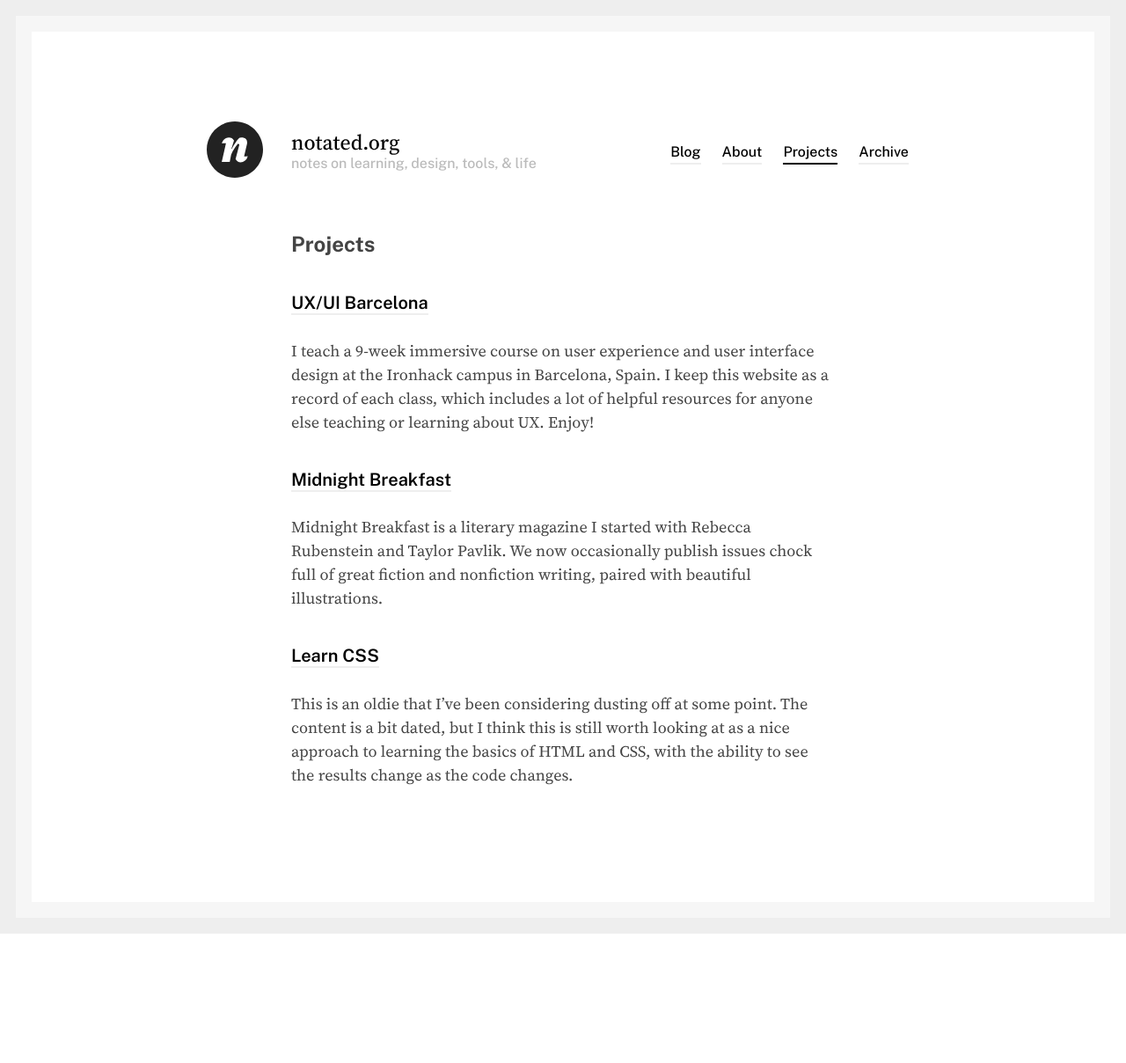
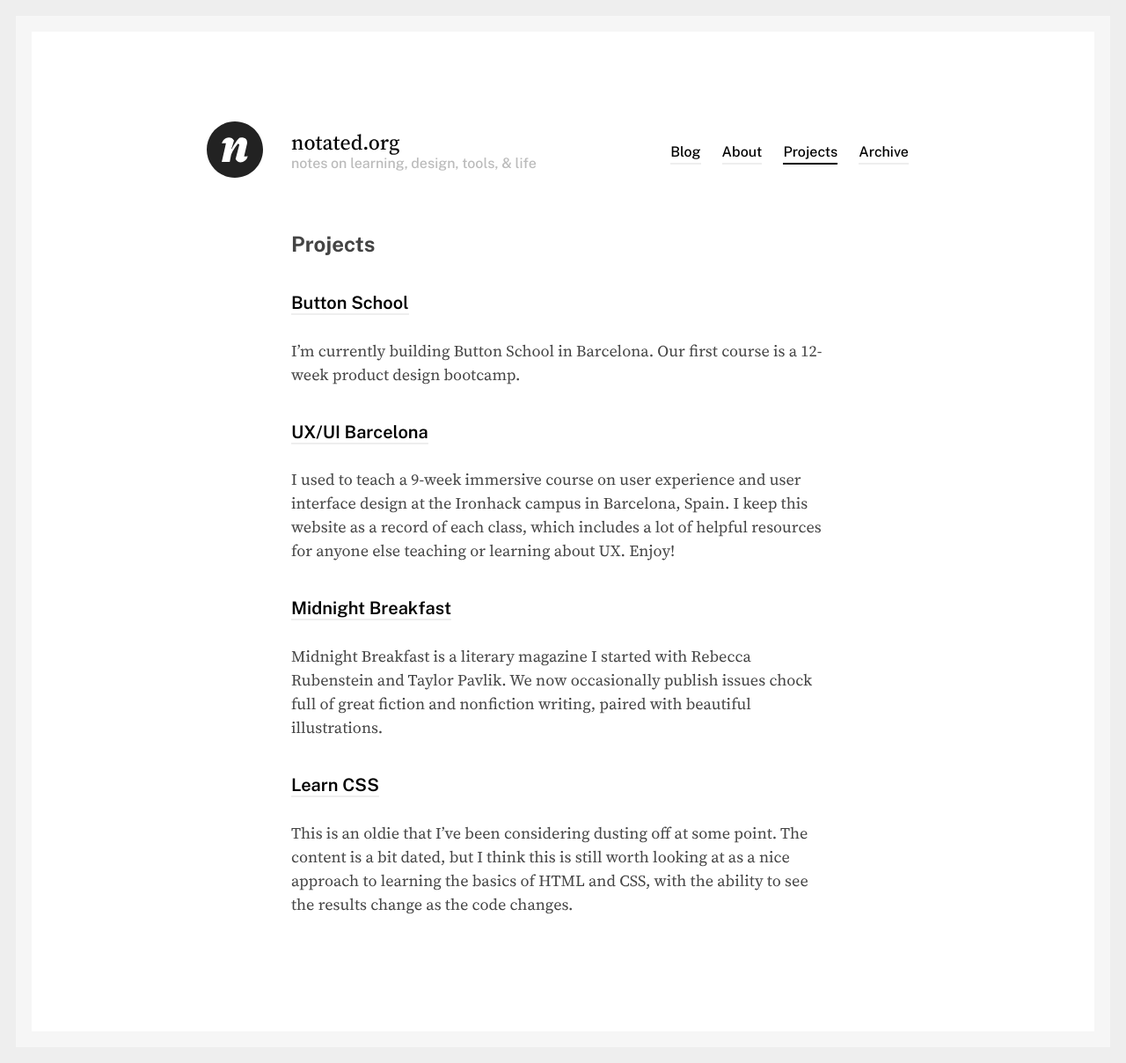
Before and after one commit to nevanscott/notated.org, a Jekyll site: the page built from projects.md, in a window 1280 px wide. Shown: the whole page at 88% size. Built offline with Jekyll 4.4.1, drawn with Linux system fonts in a browser that asks for light colours; before the commit the page ends 1061 px from its top, so only the background shows below that.

Commit message:
Button School updates

```diff
--- a/projects.md
+++ b/projects.md
@@ -4,9 +4,13 @@ permalink: /projects/
 layout: page
 ---
 
+### [Button School](https://buttonschool.com)
+
+I'm currently building Button School in Barcelona. Our first course is a 12-week product design bootcamp.
+
 ### [UX/UI Barcelona](https://uxui.cat)
 
-I teach a 9-week immersive course on user experience and user interface design at the Ironhack campus in Barcelona, Spain. I keep this website as a record of each class, which includes a lot of helpful resources for anyone else teaching or learning about UX. Enjoy!
+I used to teach a 9-week immersive course on user experience and user interface design at the Ironhack campus in Barcelona, Spain. I keep this website as a record of each class, which includes a lot of helpful resources for anyone else teaching or learning about UX. Enjoy!
 
 ### [Midnight Breakfast](http://midnightbreakfast.com)
 
```
Also changed, not shown: about.md (+1 -1 lines).
